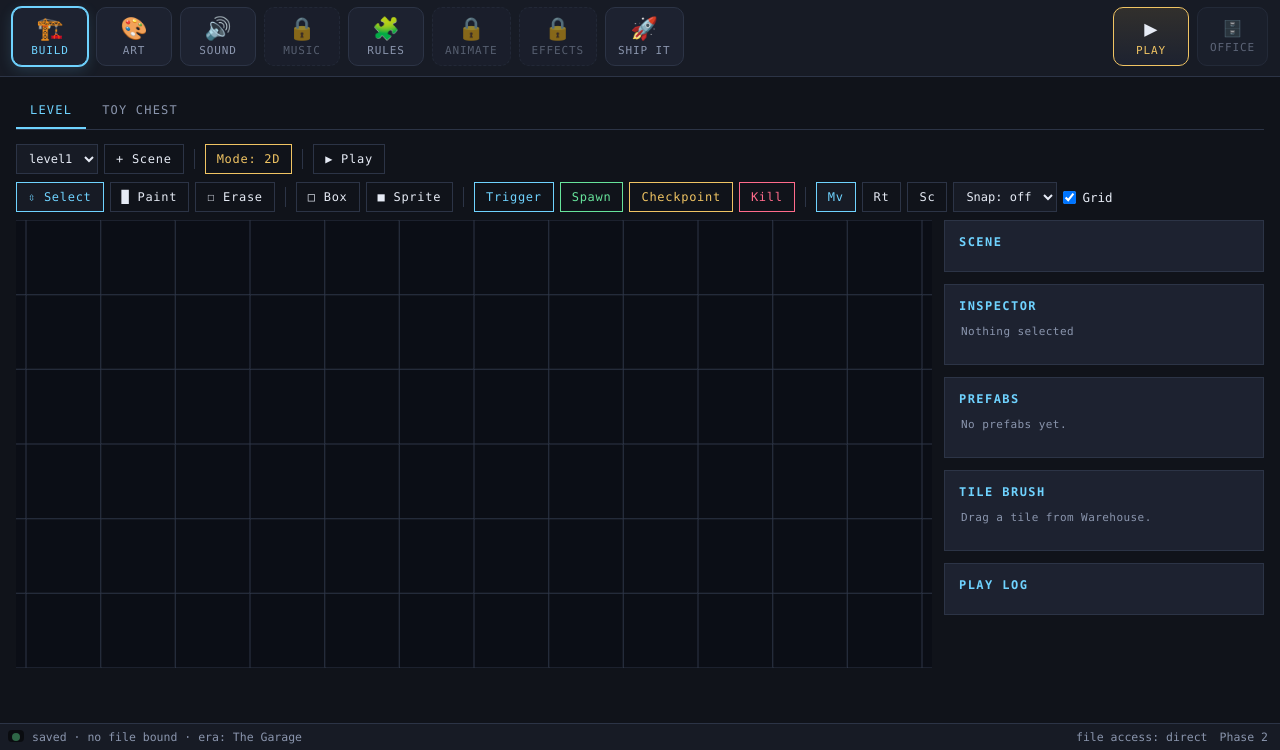
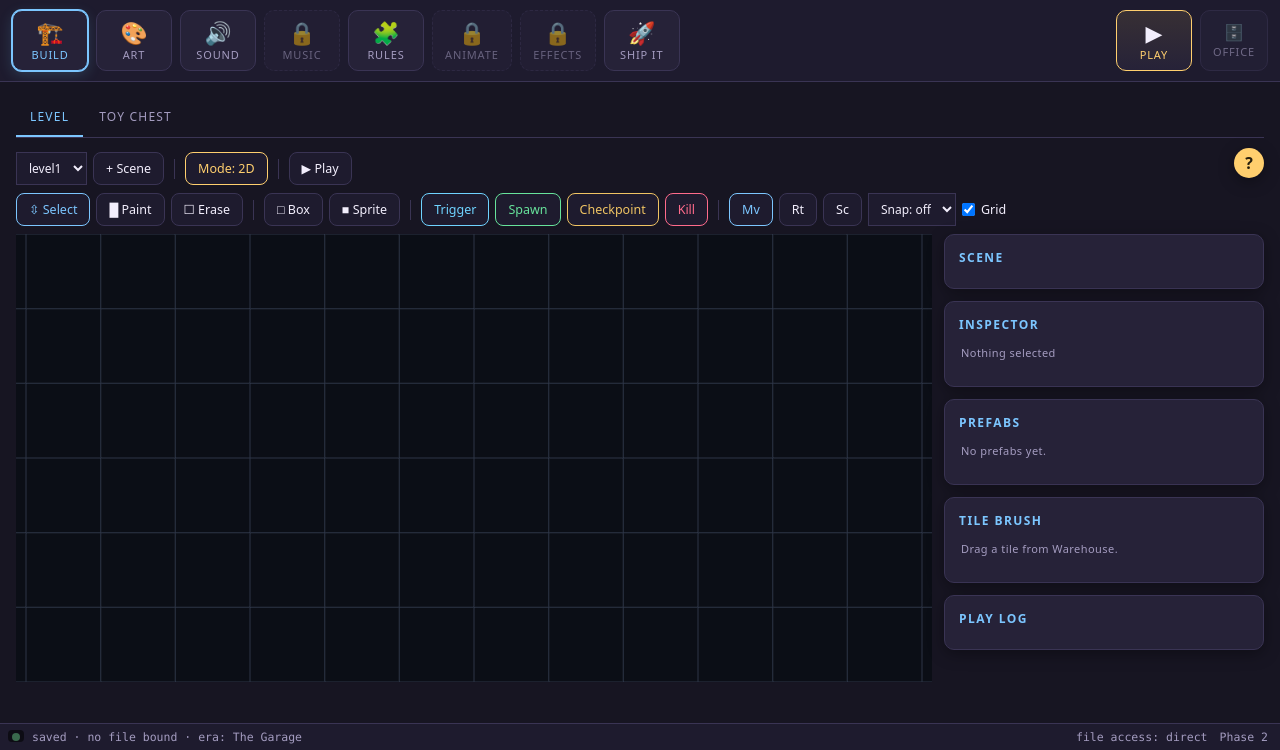
Before and after one commit to Tabulanis/game-empire-tycoon, a website built with Vite: page index.html in a window 1280 px wide. Shown: the part 50-800 px from the top of the page. Built offline with nearby package versions, Linux system fonts and the light colour scheme; what @dimforge/rapier2d-compat would draw is missing.

Commit message:
beautify pass + a ? helper in every room
Palette warms from gunmetal server-room to a night-sky blue-violet; UI
text switches from all-monospace to a friendly system sans (status bar
keeps the mono where numbers belong); cards get round corners and soft
shadows; buttons get radius, hover states, and a small press-squash;
toasts get pillowy. All variable names unchanged, so every panel picks
the new look up for free.

Every room now has a gold ? button in the corner. It opens a plain-talk
explainer of what the room does and WHY — layers as clear plastic
sheets, textures as wrapping paper with mapping explained, roughness as
wet-paint-vs-chalk, the gizmo, per-face placement, track FX as each
track's mixing desk, the whole studio. Sixteen entries, all in
data/help.json per the kid-facing-strings law; the shell injects the
button into every panel automatically, so future rooms get help by
adding a JSON entry.

```diff
--- /dev/null
+++ b/src/data/help.json
@@ -0,0 +1,129 @@
+{
+  "comment": "Per-tab help shown by the ? button the shell adds to every panel. Kid-facing, explains WHAT and WHY. All kid-facing strings live in data files (CLAUDE.md).",
+  "atelier": {
+    "title": "Images — draw and edit pictures",
+    "lines": [
+      "This is your art table. Make a new image any size you want, or Import a PNG to edit one you already have.",
+      "LAYERS are like clear sheets of plastic stacked on top of each other — draw the body on one sheet, the face on another. You can hide a sheet (checkbox), make it see-through (slider), or shuffle the order (▲▼). Why? So you can fix the face without touching the body.",
+      "TOOLS: Draw and Erase are your pencil and rubber. Fill pours color into a closed area. Line and Box drag from one corner to the other. Pick grabs a color you already used (so things match). Select drags a dashed rectangle — then Blur or Clear only touch what's inside it.",
+      "Mirror doubles everything you draw onto the other side — great for faces and bodies, since most creatures are the same on both sides.",
+      "EXPORT: PNG keeps see-through parts, JPEG doesn't (it fills them white). 'Sprite File' saves EVERYTHING including your layers, so you can keep editing later. Save to Warehouse puts the image in your game's toy chest."
+    ]
+  },
+  "kitbay": {
+    "title": "3D Shop — build objects out of parts",
+    "lines": [
+      "You're building one object out of simple parts, like snapping bricks together. Add a shape and it attaches to whichever part you have picked — that's the parent. Move the parent, and everything attached to it moves too. That's how a car works: move the body, the wheels come along.",
+      "THE GIZMO: click a part and grab the arrows to Move it, the rings to Rotate it, the cubes to Scale it. Drag empty space to orbit around your object, right-drag to pan, scroll to zoom.",
+      "MATERIALS: Roughness is shiny-vs-dull (wet paint vs chalk). Metal makes it reflect like actual metal. Glow makes it give off light. Bevel rounds off a box's sharp corners — real objects almost never have perfectly sharp edges, which is why beveled things instantly look more real.",
+      "TEXTURES (this is the mapping part): a texture is a flat picture wrapped around a 3D shape, like wrapping paper on a present. The computer needs to know WHERE on the shape each bit of the picture goes — that's called mapping. Boxes map the picture onto each face; spheres wrap it around like a world map wraps a globe.",
+      "Click your box a SECOND time to pick one face (it glows gold). Now you can put a picture on just that face and move it around with Slide, make it repeat with Tiling, or turn it with Spin — until it sits exactly where you want. Why per-face? Because a crate's front label doesn't belong on its bottom.",
+      "CONNECTIONS: Fixed means welded solid. Spins means it turns on an axle — pick the axis it spins around. Wheels spin around X, propellers around Z, merry-go-rounds around Y."
+    ]
+  },
+  "foundry": {
+    "title": "Make — cook up sound effects",
+    "lines": [
+      "Every sound here is a recipe of numbers, not a recording — which means you can tweak the recipe forever. Start from a preset (Jump, Coin, Boom...) and drag sliders until it sounds right. Mutate rolls the dice and nudges everything a little — great when you're close but not quite there.",
+      "The top sliders shape the sound itself: what wave it uses, how high it starts, how it slides up or down, how long it holds and fades.",
+      "The power dials add polish: Brightness muffles or sharpens (like a pillow over a speaker). Wobble makes it wavy. Wah sweeps it like a funk pedal. Chorus makes one sound feel like several. Crunch distorts it. Echo repeats it. Reverb puts it in a big room.",
+      "Save it and it becomes an instrument too — over in Music, your saved sounds show up as things the tracks can play."
+    ]
+  },
+  "sfxedit": {
+    "title": "Edit — clean up and bend recorded sound",
+    "lines": [
+      "This edits actual audio — sounds you saved, or files you Import (like a recording of your own voice).",
+      "CLEAN UP row: Normalize evens the volume out to a healthy level. Louder and Softer do what they say (Louder is smart — it saturates instead of crackling). Trim Silence chops dead air off both ends — do this first on anything you record. Fade In and Fade Out smooth the start and end.",
+      "EFFECTS row: Reverb = big room. Echo = repeats. Robot = robot voice. Faster and Slower also change the pitch, like speeding up a record. Backwards is backwards.",
+      "Drag across the waveform to SELECT a piece — then Cut removes it, Keep throws away everything else, Quiet silences just that bit, and Play plays only your selection so you can check you grabbed the right part.",
+      "Undo steps backward. Save puts the finished sound in your game, ready for the Play SFX brick and the Music room."
+    ]
+  },
+  "soundbooth": {
+    "title": "Music — compose your game's songs",
+    "lines": [
+      "A song is a grid: each row is a TRACK (an instrument), each column is a moment in time. Click a cell to place the note shown in the note picker — or just play your computer keyboard: Q through P are notes, the number row above is sharps, the A row below is flats, Z and X move octaves. Whatever you play becomes the note you place.",
+      "TRACKS: pick a track on the left, then click any sound to put it on that track — chip sounds, or anything you made in the Sound room. Your own recorded sounds get played at different pitches like a real sampler.",
+      "TRACK FX on the right is each track's mixing desk: Volume and Pan (left/right), plus the same effect dials the Sound room has. Turn them WHILE the song loops — you'll hear changes on the next pass. That's how real producers mix.",
+      "Double-click a cell to split it into two quick notes (drum fills!). 2× Double stretches the whole pattern to twice the length; ½ Halve squeezes it back. Zoom in for detail work.",
+      "Chain patterns together to build a full song. WAV downloads it as a real audio file you can use anywhere."
+    ]
+  },
+  "stage": {
+    "title": "Build — put your world together",
+    "lines": [
+      "This is where your game's world gets built. Drag things in from the Toy Chest, place them, and press Play to try the level right here — no waiting.",
+      "The gizmo works like the 3D Shop: arrows move, rings rotate. Snap keeps things lined up on the grid so your level doesn't look crooked.",
+      "Some things you place are invisible helpers: trigger zones (something happens when the player walks in), spawners (things appear), checkpoints (where you come back after falling). The player never sees them — they're the level's secret wiring."
+    ]
+  },
+  "warehouse": {
+    "title": "Toy Chest — everything you can place",
+    "lines": [
+      "All your stuff lives here: things you drew, sounds you made, props you built, plus the packs that came in the box. Search it, then drag things straight into the Build room.",
+      "Everything in here is either made by you or free for anyone to use (CC0) — so your game is 100% yours to share."
+    ]
+  },
+  "bricks": {
+    "title": "Rule Cards — how your game thinks",
+    "lines": [
+      "Rules are cards that read like sentences: WHEN this happens, IF this is true, DO that. 'WHEN touched by player, IF has key, DO open.' That's real game logic — no code, no typing.",
+      "Cards live on a sheet attached to a thing in your game. The order matters: cards run top to bottom, like reading.",
+      "Can't say what you want with the cards you have? Check the Guidebook — every card is explained with a playground where you can try it safely."
+    ]
+  },
+  "codex": {
+    "title": "Guidebook — what everything does",
+    "lines": [
+      "Every card, effect, and tool has a page here: a one-liner, a proper explanation, and a SANDBOX — a tiny playground where that one thing is the only thing happening, so you can poke it and actually understand it.",
+      "Finishing a sandbox unlocks the advanced stuff. That's on purpose: in this studio you unlock power by understanding it, not by grinding."
+    ]
+  },
+  "deck": {
+    "title": "Play — try your game",
+    "lines": [
+      "Your game, running for real. This is the exact same engine your finished cartridge uses — if it works here, it works shipped.",
+      "Play early, play often. The fastest way to make a good game is to try it every few minutes and fix what feels wrong."
+    ]
+  },
+  "press": {
+    "title": "Ship It — box up your game",
+    "lines": [
+      "Pressing a cartridge turns your whole game into ONE file that runs in any browser. Send it to a friend, put it on another computer — it just works, no installing.",
+      "Everything gets baked in: your art, your music, your rules, your levels. The file is yours, forever."
+    ]
+  },
+  "tycoon": {
+    "title": "My Studio — your story so far",
+    "lines": [
+      "Every game you ship goes on the shelf. Your studio grows era by era — new wings open as you ship games and learn new tools.",
+      "The ledger only ever counts real money from real sales. No pretend gold — if it's in the ledger, it actually happened."
+    ]
+  },
+  "pitch": {
+    "title": "New Game — the pitch meeting",
+    "lines": [
+      "Tell the studio what you're dreaming of — pick answers or just type it. It matches your idea to a starter template with the right pieces already in place.",
+      "You always get a 'did we hear you right?' screen before anything is built, and every line of it can be changed. Nothing starts until you say so."
+    ]
+  },
+  "studio": {
+    "title": "Checkup — is everything healthy?",
+    "lines": [
+      "Grown-up corner: this page proves the machine works — saving, loading, surviving a browser restart. If something seems broken, the checks here say what and where."
+    ]
+  },
+  "backups": {
+    "title": "Backups — your safety net",
+    "lines": [
+      "The studio quietly snapshots your game while you work and keeps the newest twenty. Deleted something an hour ago? It's in here. Losing work once hurts more than this whole system costs."
+    ]
+  },
+  "about": {
+    "title": "About",
+    "lines": [
+      "Game Empire Tycoon: a game where you build a game studio by actually making real, shippable games. Everything runs on your machine, nothing needs the internet, and everything you make is yours."
+    ]
+  }
+}
--- a/src/editor/shell.js
+++ b/src/editor/shell.js
@@ -10,6 +10,7 @@
 import * as cart from './cartridge.js';
 import * as backup from './backup.js';
 import ROOMS from '../data/rooms.json';
+import HELP from '../data/help.json';
 import { renderWarehousePanel } from './panels/warehouse-panel.js';
 import { renderBackupsPanel } from './panels/backups-panel.js';
 import { renderStudioPanel } from './panels/studio-panel.js';
@@ -398,7 +399,33 @@ function renderMemberView(members, memoryKey, extraChrome) {
  */
 function renderPanelInto(target, tabId) {
   const render = PANELS[tabId];
-  if (render) render(target, { toast, refresh: () => showRoom(currentRoom) });
+  if (!render) return;
+  // Every panel gets a ? in the corner that explains what the room does
+  // and why — content lives in data/help.json.
+  const entry = HELP[tabId];
+  if (entry) {
+    const wrap = document.createElement('div');
+    wrap.className = 'help-wrap';
+    const fab = document.createElement('button');
+    fab.className = 'help-fab';
+    fab.textContent = '?';
+    fab.title = 'What is this room?';
+    const note = document.createElement('div');
+    note.className = 'help-note';
+    const heading = document.createElement('h4');
+    heading.textContent = entry.title;
+    note.appendChild(heading);
+    for (const line of entry.lines) {
+      const para = document.createElement('p');
+      para.textContent = line;
+      note.appendChild(para);
+    }
+    fab.addEventListener('click', () => note.classList.toggle('open'));
+    wrap.appendChild(fab);
+    wrap.appendChild(note);
+    target.appendChild(wrap);
+  }
+  render(target, { toast, refresh: () => showRoom(currentRoom) });
 }
 
 /** Office-only: let a grown-up (or tester) move the studio between eras. */
--- a/src/styles.css
+++ b/src/styles.css
@@ -1,15 +1,21 @@
 :root {
-  --bg: #10131a;
-  --bg-2: #171b25;
-  --panel: #1d2230;
-  --line: #2c3446;
-  --ink: #e6ebf5;
-  --dim: #8a95ad;
-  --accent: #6fd3ff;
-  --gold: #f0c463;
-  --good: #67e39b;
-  --bad: #ff6b8b;
-  --font: ui-monospace, "SF Mono", Menlo, Consolas, monospace;
+  /* Warm night-sky palette: deep blue-violets instead of gunmetal, so the
+     dark theme reads cozy instead of server-room. */
+  --bg: #171522;
+  --bg-2: #1e1b2e;
+  --panel: #262238;
+  --line: #3a3454;
+  --ink: #f2eefc;
+  --dim: #a49cc0;
+  --accent: #7cc6ff;
+  --gold: #ffcf6e;
+  --good: #7fe8a8;
+  --bad: #ff7d9c;
+  /* UI speaks a friendly sans; numbers and code keep the mono. */
+  --font: system-ui, "Segoe UI", "Helvetica Neue", Arial, sans-serif;
+  --mono: ui-monospace, "SF Mono", Menlo, Consolas, monospace;
+  --r: 10px;
+  --shadow: 0 4px 16px rgba(0, 0, 0, 0.35);
 }
 
 * { box-sizing: border-box; margin: 0; padding: 0; }
@@ -34,21 +40,26 @@ body {
   flex: none;
 }
 .brand {
-  font-weight: 700; letter-spacing: .14em; font-size: 13px;
+  font-weight: 800; letter-spacing: .1em; font-size: 13.5px;
   color: var(--gold); white-space: nowrap;
 }
 .title-input {
   background: var(--panel); border: 1px solid var(--line); color: var(--ink);
-  font-family: var(--font); font-size: 13px; padding: 6px 9px; min-width: 180px;
+  font-family: var(--font); font-size: 13px; padding: 6px 10px; min-width: 180px;
+  border-radius: 8px;
 }
 .title-input:focus-visible { outline: 2px solid var(--accent); }
 .spacer { flex: 1; }
 
 button.bar {
-  background: transparent; border: 1px solid var(--line); color: var(--ink);
-  font-family: var(--font); font-size: 12px; letter-spacing: .06em;
-  padding: 7px 11px; cursor: pointer; white-space: nowrap;
+  background: var(--bg-2); border: 1px solid var(--line); color: var(--ink);
+  font-family: var(--font); font-size: 12.5px;
+  padding: 7px 12px; cursor: pointer; white-space: nowrap;
+  border-radius: 8px;
+  transition: transform .08s ease, border-color .1s ease, background .1s ease;
 }
+button.bar:active { transform: scale(0.96); }
+button.bar.active { border-color: var(--accent); color: var(--accent); background: var(--panel); }
 button.bar:hover { border-color: var(--accent); color: var(--accent); }
 button.bar:focus-visible { outline: 2px solid var(--accent); outline-offset: 1px; }
 button.bar.primary { border-color: var(--gold); color: var(--gold); }
@@ -136,6 +147,8 @@ button.bar.primary { border-color: var(--gold); color: var(--gold); }
 .card {
   background: var(--panel); border: 1px solid var(--line);
   padding: 14px; margin-bottom: 12px;
+  border-radius: var(--r);
+  box-shadow: var(--shadow);
 }
 .card h3 { font-size: 12px; letter-spacing: .12em; text-transform: uppercase; color: var(--accent); margin-bottom: 8px; }
 .kv { display: flex; justify-content: space-between; gap: 12px; padding: 4px 0; font-size: 12.5px; }
@@ -187,6 +200,7 @@ button.bar.primary { border-color: var(--gold); color: var(--gold); }
   padding: 6px 12px; background: var(--bg-2);
   border-top: 1px solid var(--line); flex: none;
   font-size: 11.5px; color: var(--dim);
+  font-family: var(--mono);
 }
 .dot { width: 8px; height: 8px; border-radius: 50%; background: var(--dim); flex: none; }
 .dot.dirty { background: var(--gold); }
@@ -196,7 +210,8 @@ button.bar.primary { border-color: var(--gold); color: var(--gold); }
 .toast {
   position: fixed; left: 50%; transform: translateX(-50%); bottom: 42px;
   background: var(--panel); border: 1px solid var(--accent); color: var(--ink);
-  padding: 9px 15px; font-size: 12.5px; z-index: 50; max-width: 90vw;
+  padding: 10px 16px; font-size: 13px; z-index: 50; max-width: 90vw;
+  border-radius: 12px; box-shadow: var(--shadow);
 }
 .toast.bad { border-color: var(--bad); color: var(--bad); }
 
@@ -461,3 +476,33 @@ button.bar.bad-btn { border-color: var(--bad); color: var(--bad); }
 }
 
 .tracker-cell, .tracker-cell .half { user-select: none; }
+
+
+/* ---- the ? helper in every room ---- */
+.help-wrap { position: relative; }
+.help-fab {
+  position: absolute; top: -4px; right: 0; z-index: 20;
+  width: 30px; height: 30px; border-radius: 50%;
+  background: var(--gold); color: #241d0d; border: none;
+  font-family: var(--font); font-size: 16px; font-weight: 800;
+  cursor: pointer; box-shadow: var(--shadow);
+  transition: transform .1s ease;
+}
+.help-fab:hover { transform: scale(1.12); }
+.help-note {
+  display: none;
+  position: absolute; top: 32px; right: 0; z-index: 19;
+  width: min(440px, 85vw); max-height: 60vh; overflow-y: auto;
+  background: var(--panel); border: 1px solid var(--gold);
+  border-radius: var(--r); box-shadow: var(--shadow);
+  padding: 14px 16px;
+}
+.help-note.open { display: block; }
+.help-note h4 {
+  color: var(--gold); font-size: 13px; margin-bottom: 8px;
+}
+.help-note p {
+  color: var(--ink); font-size: 12.5px; line-height: 1.65;
+  margin-bottom: 9px;
+}
+.help-note p:last-child { margin-bottom: 0; }
```
